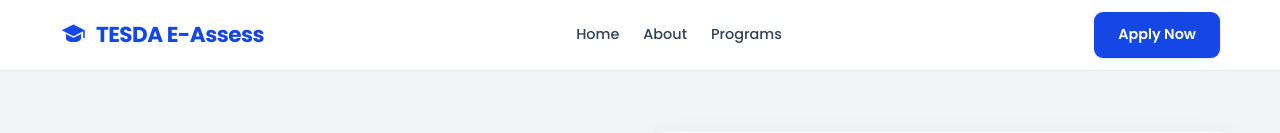
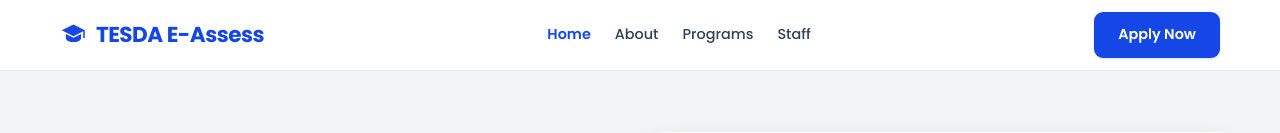
Before and after one commit to tapaycyrickkyle/tesda-e-assess, a React (Vite) app: page / in a window 1280 px wide. Shown: the top 133 px of the page. Built offline with nearby package versions, Linux system fonts and the light colour scheme; grey boxes are pictures that could not be loaded.

Commit message:
added scroll effect

```diff
--- a/src/components/Navbar.jsx
+++ b/src/components/Navbar.jsx
@@ -1,4 +1,11 @@
-const navItems = ["Home", "About", "Programs"];
+import React, { useEffect, useState } from "react";
+
+const navItems = [
+  { label: "Home", href: "#home" },
+  { label: "About", href: "#about" },
+  { label: "Programs", href: "#programs" },
+  { label: "Staff", href: "#staff" },
+];
 
 function MortarboardIcon() {
   return (
@@ -11,9 +18,43 @@ function MortarboardIcon() {
     </svg>
   );
 }
-import React from "react";
 
 const Navbar = () => {
+  const [activeSection, setActiveSection] = useState("home");
+
+  useEffect(() => {
+    const sectionIds = navItems.map((item) => item.href.replace("#", ""));
+
+    const updateActiveSection = () => {
+      const scrollPosition = window.scrollY + 140;
+      let currentSection = sectionIds[0];
+
+      for (const id of sectionIds) {
+        const section = document.getElementById(id);
+        if (!section) continue;
+
+        const top = section.offsetTop;
+        const bottom = top + section.offsetHeight;
+
+        if (scrollPosition >= top && scrollPosition < bottom) {
+          currentSection = id;
+          break;
+        }
+
+        if (scrollPosition >= top) {
+          currentSection = id;
+        }
+      }
+
+      setActiveSection(currentSection);
+    };
+
+    updateActiveSection();
+    window.addEventListener("scroll", updateActiveSection, { passive: true });
+
+    return () => window.removeEventListener("scroll", updateActiveSection);
+  }, []);
+
   return (
     <header className="border-b border-slate-200 bg-white/95 backdrop-blur fixed z-9999 w-full">
       <div className="flex w-full items-center justify-between px-2 py-4 md:px-10 lg:px-20">
@@ -26,15 +67,26 @@ const Navbar = () => {
 
         <nav className="hidden items-center gap-8 text-[1.2rem] font-medium text-slate-700 md:flex">
           {navItems.map((item) => (
-            <a key={item} href="#" className="transition hover:text-blue-700">
-              {item}
+            <a
+              key={item.label}
+              href={item.href}
+              className={`transition hover:text-blue-700 ${
+                activeSection === item.href.replace("#", "")
+                  ? "font-semibold text-blue-700"
+                  : ""
+              }`}
+            >
+              {item.label}
             </a>
           ))}
         </nav>
 
-        <button className="rounded-xl bg-blue-700 px-8 py-4 text-[1.2rem] font-semibold text-white shadow-sm transition hover:bg-blue-800">
+        <a
+          href="#programs"
+          className="rounded-xl bg-blue-700 px-8 py-4 text-[1.2rem] font-semibold text-white shadow-sm transition hover:bg-blue-800"
+        >
           Apply Now
-        </button>
+        </a>
       </div>
     </header>
   );
--- a/src/index.css
+++ b/src/index.css
@@ -3,6 +3,7 @@
 
 html {
   font-size: 12px;
+  scroll-behavior: smooth;
 }
 
 body {
--- a/src/pages/landing/LandingPage.jsx
+++ b/src/pages/landing/LandingPage.jsx
@@ -133,7 +133,7 @@ function ServiceIcon({ type }) {
 
   if (type === "shield") {
     return (
-      <svg aria-hidden="true" viewBox="0 0 24 24" className={baseClass}>
+      <svg aria-hidden="true" viewBox="0 0 25 25" className={baseClass}>
         <path d="M12 2.5 4.5 5.2v5.83c0 4.3 2.7 8.2 6.76 9.8a2.03 2.03 0 0 0 1.48 0c4.06-1.6 6.76-5.5 6.76-9.8V5.2L12 2.5Zm-.9 12.25-2.7-2.7 1.05-1.05 1.65 1.66 3.45-3.45 1.05 1.05-4.5 4.5Z" />
       </svg>
     );
@@ -165,7 +165,7 @@ function ServiceIcon({ type }) {
 const LandingPage = () => {
   return (
     <main className="bg-[#f3f4f6] text-slate-900 pt-20 sm:pt-25 lg:pt-30">
-      <section className="border-b border-slate-200">
+      <section id="home" className="scroll-mt-28 border-b border-slate-200">
         <div className="mx-auto w-full max-w-[1280px] px-6 pb-16 pt-14 md:px-12 lg:px-16 lg:pb-24">
           <div className="grid items-center gap-12 lg:grid-cols-[1fr_1.02fr]">
             <div>
@@ -224,7 +224,7 @@ const LandingPage = () => {
         </div>
       </section>
 
-      <section>
+      <section id="about" className="scroll-mt-28">
         <div className="mx-auto w-full max-w-[1280px] px-6 py-18 md:px-12 lg:px-16">
           <div className="text-center">
             <h2 className="text-[44px] font-bold tracking-tight text-slate-900">
@@ -257,7 +257,10 @@ const LandingPage = () => {
         </div>
       </section>
 
-      <section className="border-y border-slate-200 bg-[#f8fafc]">
+      <section
+        id="programs"
+        className="scroll-mt-28 border-y border-slate-200 bg-[#f8fafc]"
+      >
         <div className="mx-auto w-full max-w-[1280px] px-6 py-18 md:px-12 lg:px-16">
           <div className="flex flex-col gap-4 sm:flex-row sm:items-end sm:justify-between">
             <div>
@@ -319,7 +322,7 @@ const LandingPage = () => {
         </div>
       </section>
 
-      <section>
+      <section id="staff" className="scroll-mt-28">
         <div className="mx-auto w-full max-w-[1280px] px-6 py-18 md:px-12 lg:px-16">
           <div className="text-center">
             <h2 className="text-[44px] font-bold tracking-tight text-slate-900">
```
